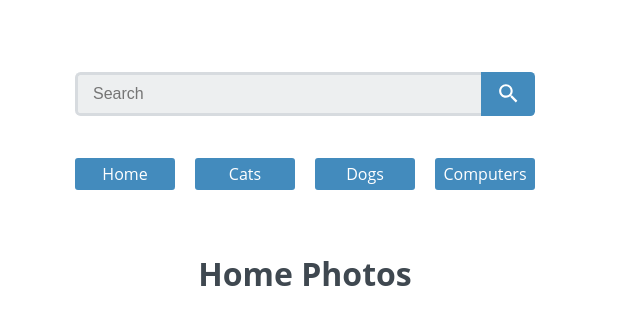
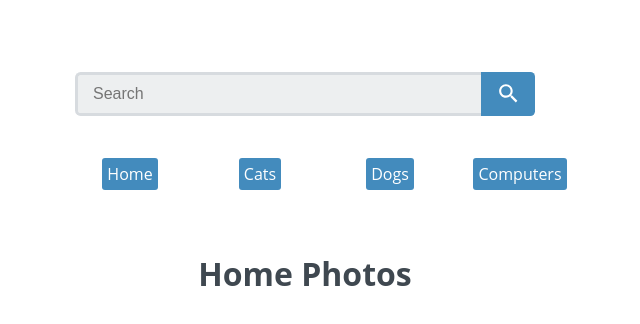
Before and after one commit to sinjeeli/newt, a React (Create React App) app in the folder my-app/: page / in a window 1280 px wide. Shown: the top 324 px of the page, without its empty margins (335-975 px from the left). Built offline with nearby package versions, Linux system fonts and the light colour scheme; no server answers.

Commit message:
v3 working state barely

```diff
--- a/my-app/src/index.css
+++ b/my-app/src/index.css
@@ -11,9 +11,12 @@ h2 {
 }
 
 ul {
-  list-style-type: none;
-  padding-left: 0;
+  display: grid;
+  grid-template-columns: repeat(4, 1fr);
+  grid-auto-rows: minmax(100px, auto);
+  grid-gap: 10px;
 }
+
 
 a {
   text-decoration: none;
@@ -103,6 +106,18 @@ input {
   }
 }
 
+li {
+  display: flex;
+  justify-content: center;
+  align-items: center;
+}
+
+img {
+  max-width: 100%;
+  max-height: 100%;
+}
+
+
 @media only screen and (min-width: 768px)  {
   body {
     padding-top: 4em;
```
